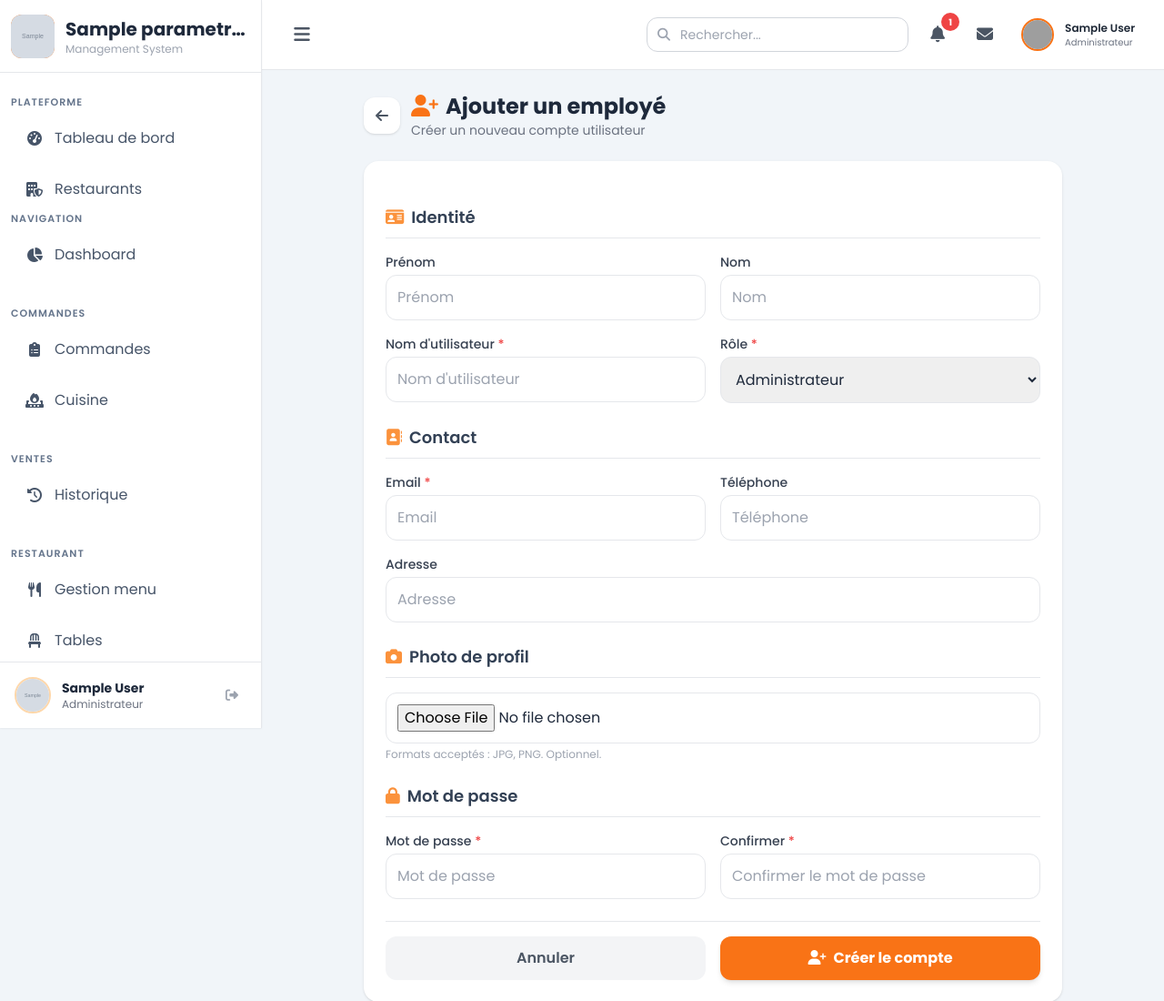
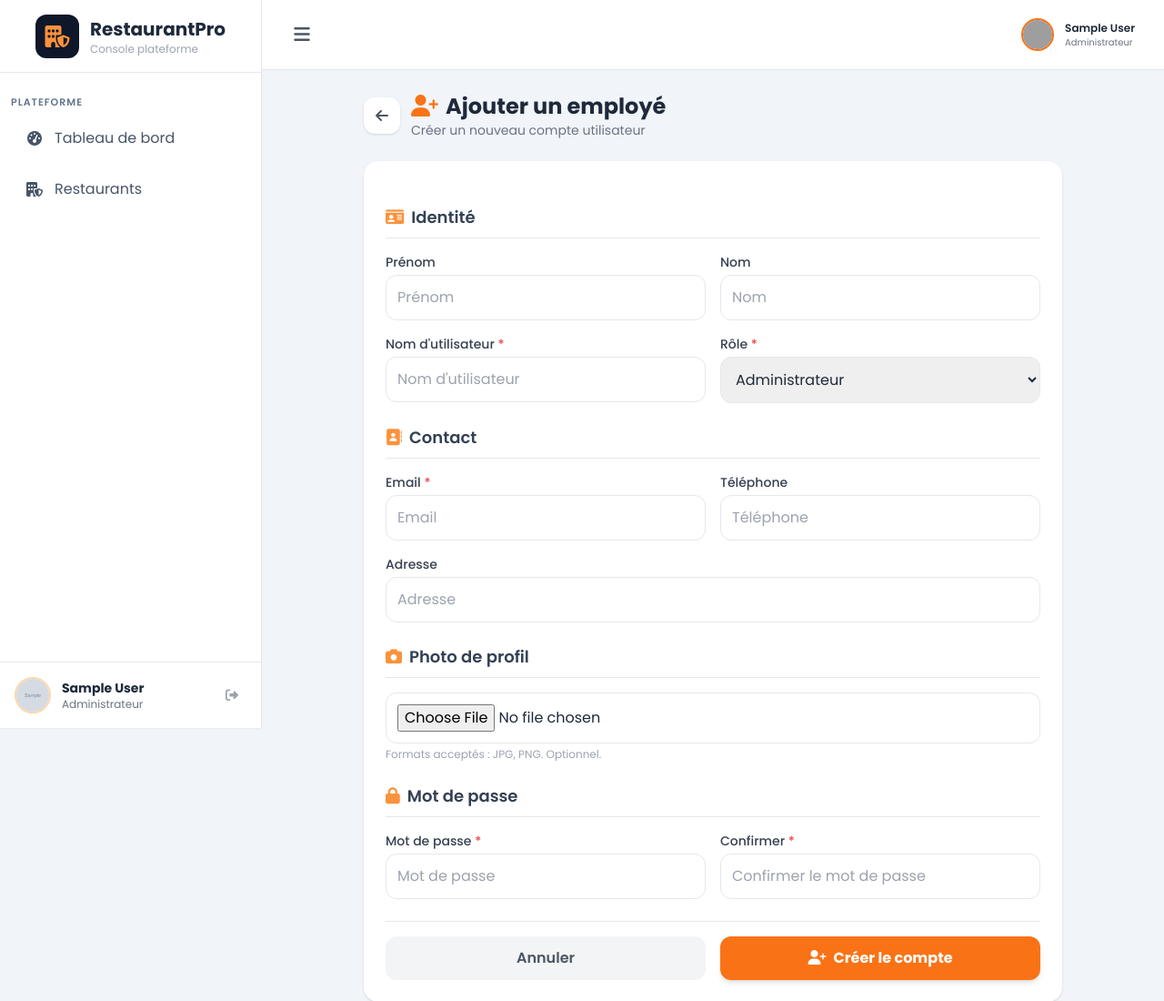
Before and after one commit to issa1299/gestion-restaurant-django, a Django app: page /accounts/users/create/ in a window 1280 px wide. Shown: the top 1100 px of the page at 91% size. Run offline with Django 5.2, Linux system fonts and the light colour scheme; a user stored in the database is signed in; tables that the repository leaves empty hold one stand-in row (values such as "Sample post"); grey boxes marked "Sample" are stand-in pictures; some libraries are stand-ins or nearby versions; grey boxes are pictures that could not be loaded.

Commit message:
Superadmin: masquer entièrement l'interface restaurant
- Sidebar: les sections Restaurant (Commandes, Ventes, Stock, Restaurant,
  Administration) ne s'affichent plus pour le superadmin, seule la console
  plateforme reste
- Logo sidebar/navbar: branding 'Console plateforme' distinct pour le superadmin
- Masque recherche, cloche (notifications) et messages du restaurant pour le
  superadmin

```diff
--- a/templates/base/navbar.html
+++ b/templates/base/navbar.html
@@ -18,6 +18,14 @@
             </button>
 
             <!-- Logo mobile -->
+            {% if request.user.is_superuser %}
+            <div class="flex lg:hidden items-center gap-2">
+                <div class="w-8 h-8 rounded-lg bg-slate-900 flex items-center justify-center text-orange-400 text-sm shrink-0">
+                    <i class="fas fa-building-shield"></i>
+                </div>
+                <span class="font-bold text-gray-800 text-sm truncate">Console plateforme</span>
+            </div>
+            {% else %}
             <div class="flex lg:hidden items-center gap-2">
                 <div class="w-8 h-8 rounded-lg bg-orange-500 flex items-center justify-center text-white text-sm shrink-0 overflow-hidden">
                     {% if parametre.logo %}
@@ -28,19 +36,23 @@
                 </div>
                 <span class="font-bold text-gray-800 text-sm truncate">{{ parametre.nom|default:"RestaurantPro" }}</span>
             </div>
+            {% endif %}
         </div>
 
         <!-- Partie droite -->
         <div class="flex items-center gap-1 sm:gap-2 lg:gap-3">
 
             <!-- Barre recherche desktop -->
+            {% if not request.user.is_superuser %}
             <div class="relative hidden md:block">
                 <input type="text" placeholder="Rechercher..."
                        class="w-32 lg:w-56 xl:w-72 rounded-xl border border-gray-300 py-1.5 sm:py-2 pl-9 pr-3 sm:pr-4 focus:border-orange-500 focus:outline-none text-sm">
                 <i class="fas fa-search absolute left-3 top-1/2 -translate-y-1/2 text-gray-400 text-sm"></i>
             </div>
+            {% endif %}
 
-            <!-- Notification avec dropdown -->
+                        <!-- Notification avec dropdown -->
+            {% if not request.user.is_superuser %}
             <div class="relative" id="notification-wrapper">
                 <button id="notification-btn"
                         onclick="toggleDropdown('notification-dropdown')"
@@ -98,8 +110,10 @@
                     </a>
                 </div>
             </div>
+            {% endif %}
 
             <!-- Messages avec dropdown (commandes prêtes) -->
+            {% if not request.user.is_superuser %}
             <div class="relative hidden sm:block" id="messages-wrapper">
                 <button id="messages-btn"
                         onclick="toggleDropdown('messages-dropdown')"
@@ -144,6 +158,7 @@
                     </a>
                 </div>
             </div>
+            {% endif %}
 
             <!-- Profil avec dropdown -->
             <div class="relative" id="profile-wrapper">
@@ -188,6 +203,7 @@
     <!-- Fin flex container -->
 
     <!-- Barre recherche mobile -->
+    {% if not request.user.is_superuser %}
     <div class="md:hidden mt-2">
         <div class="relative">
             <input type="text" placeholder="Rechercher..."
@@ -195,6 +211,7 @@
             <i class="fas fa-search absolute left-3 top-1/2 -translate-y-1/2 text-gray-400"></i>
         </div>
     </div>
+    {% endif %}
 
     <!-- Overlay pour fermer les dropdowns -->
     <div id="dropdown-overlay" onclick="closeAllDropdowns()"
--- a/templates/base/sidebar.html
+++ b/templates/base/sidebar.html
@@ -3,6 +3,17 @@
 
     <!-- Logo -->
     <div class="sidebar-header h-20 flex items-center justify-center border-b border-gray-200 px-3 shrink-0">
+        {% if request.user.is_superuser %}
+        <a href="{% url 'tenants:dashboard_plateforme' %}" class="flex items-center gap-3 min-w-0">
+            <div class="w-12 h-12 rounded-xl bg-slate-900 flex items-center justify-center text-orange-400 text-2xl overflow-hidden shrink-0">
+                <i class="fas fa-building-shield"></i>
+            </div>
+            <div class="sidebar-logo-text min-w-0 text-left">
+                <h1 class="text-xl font-bold text-slate-800 truncate">RestaurantPro</h1>
+                <p class="text-xs text-gray-400">Console plateforme</p>
+            </div>
+        </a>
+        {% else %}
         <a href="{% url 'dashboard:index' %}" class="flex items-center gap-3 min-w-0">
             <div class="w-12 h-12 rounded-xl bg-orange-500 flex items-center justify-center text-white text-2xl overflow-hidden shrink-0">
                 {% if parametre.logo %}
@@ -18,6 +29,7 @@
                 <p class="text-xs text-gray-400">Management System</p>
             </div>
         </a>
+        {% endif %}
     </div>
 
     <!-- Navigation -->
@@ -46,6 +58,8 @@
             </ul>
         {% endif %}
 
+        <!-- Sections du restaurant : masquées pour le superadmin -->
+        {% if not request.user.is_superuser %}
         <!-- Section : Navigation -->
         {% if request.user|has_role:"ADMIN,SERVEUR,CUISINIER,CAISSIER" %}
             <p class="sidebar-section-title px-6 mb-3 text-xs uppercase tracking-wider text-gray-400 font-semibold">
@@ -265,6 +279,7 @@
                 {% endif %}
             </ul>
         {% endif %}
+        {% endif %}
 
     </nav>
 
```
